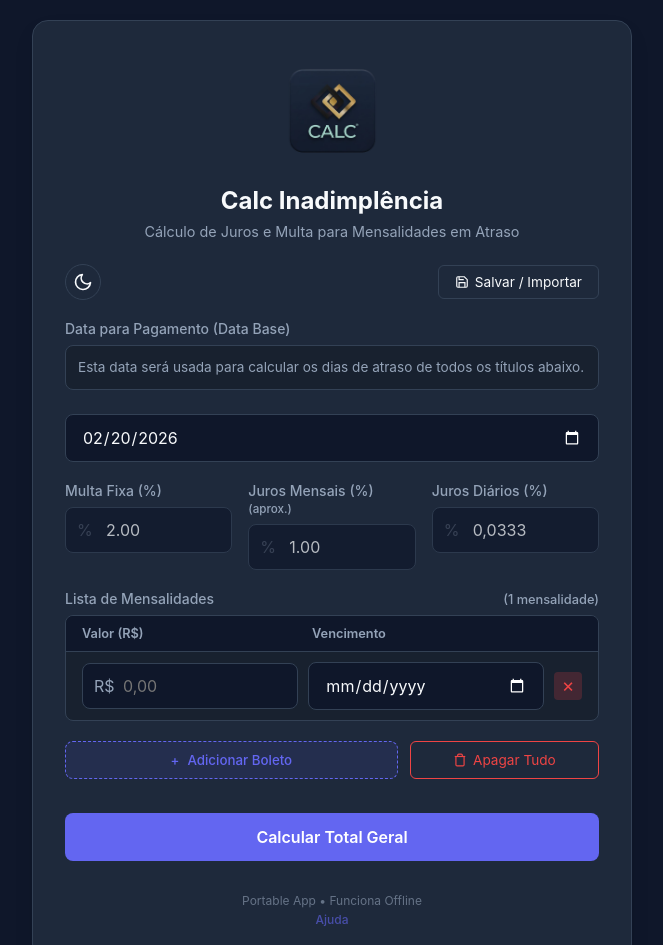
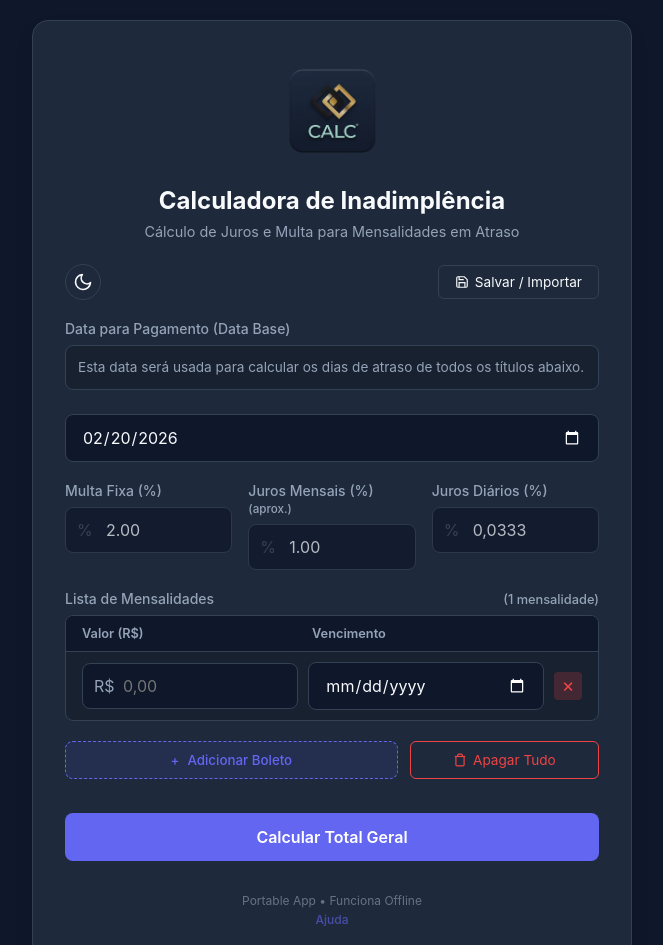
Before and after one commit to CalculatorCalc/calculatorcalc.github.io, a plain HTML site: page index.html in a window 1280 px wide. Shown: the top 945 px of the page, without its empty margins (308-971 px from the left). Drawn offline with Linux system fonts and the light colour scheme.

Commit message:
Update index.html

```diff
--- a/index.html
+++ b/index.html
@@ -4,7 +4,7 @@
 <head>
     <meta charset="UTF-8">
     <meta name="viewport" content="width=device-width, initial-scale=1.0">
-    <title>Calc Inadimplência</title>
+    <title>Calculadora de Inadimplência</title>
 
     <!-- PWA Configuration -->
     <link rel="manifest" href="./manifest.json">
@@ -632,7 +632,7 @@
             <!-- Logo will be inverted via CSS filter in light mode -->
             <img src="./logo.png" alt="Logo Calculadora" class="logo-img">
         </div>
-        <h1>Calc Inadimplência</h1>
+        <h1>Calculadora de Inadimplência</h1>
         <p class="subtitle">Cálculo de Juros e Multa para Mensalidades em Atraso</p>
 
         <!-- Main Content (Calculator) -->
```
